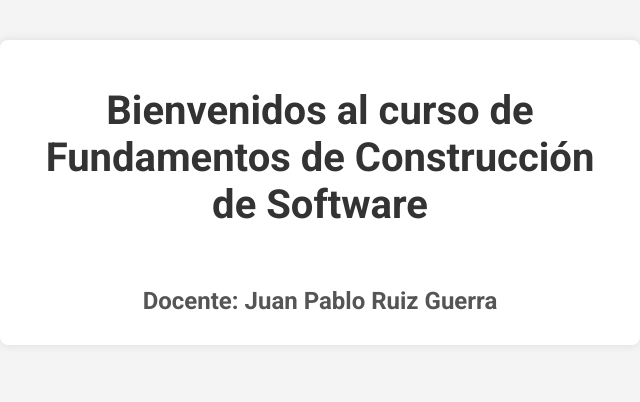
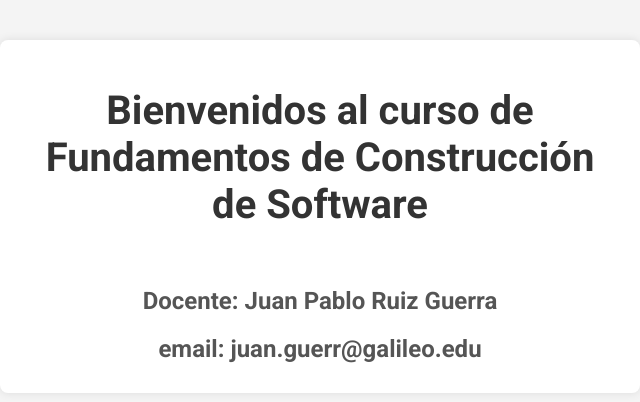
Before and after one commit to juanruizgalileo/proyecto-demo, a plain HTML site: page index.html in a window 1280 px wide. Shown: the whole page, without its empty margins (320-960 px from the left). Drawn offline with Linux system fonts and the light colour scheme.

Commit message:
Agrego correo electronico

```diff
--- a/index.html
+++ b/index.html
@@ -40,6 +40,7 @@
         <h1>Bienvenidos al curso de Fundamentos de Construcción de Software</h1>
         <br/>
         <h2>Docente: Juan Pablo Ruiz Guerra</h2>
+        <h2>email: juan.guerr@galileo.edu</h2>
     </div>
 </body>
 </html>
```
